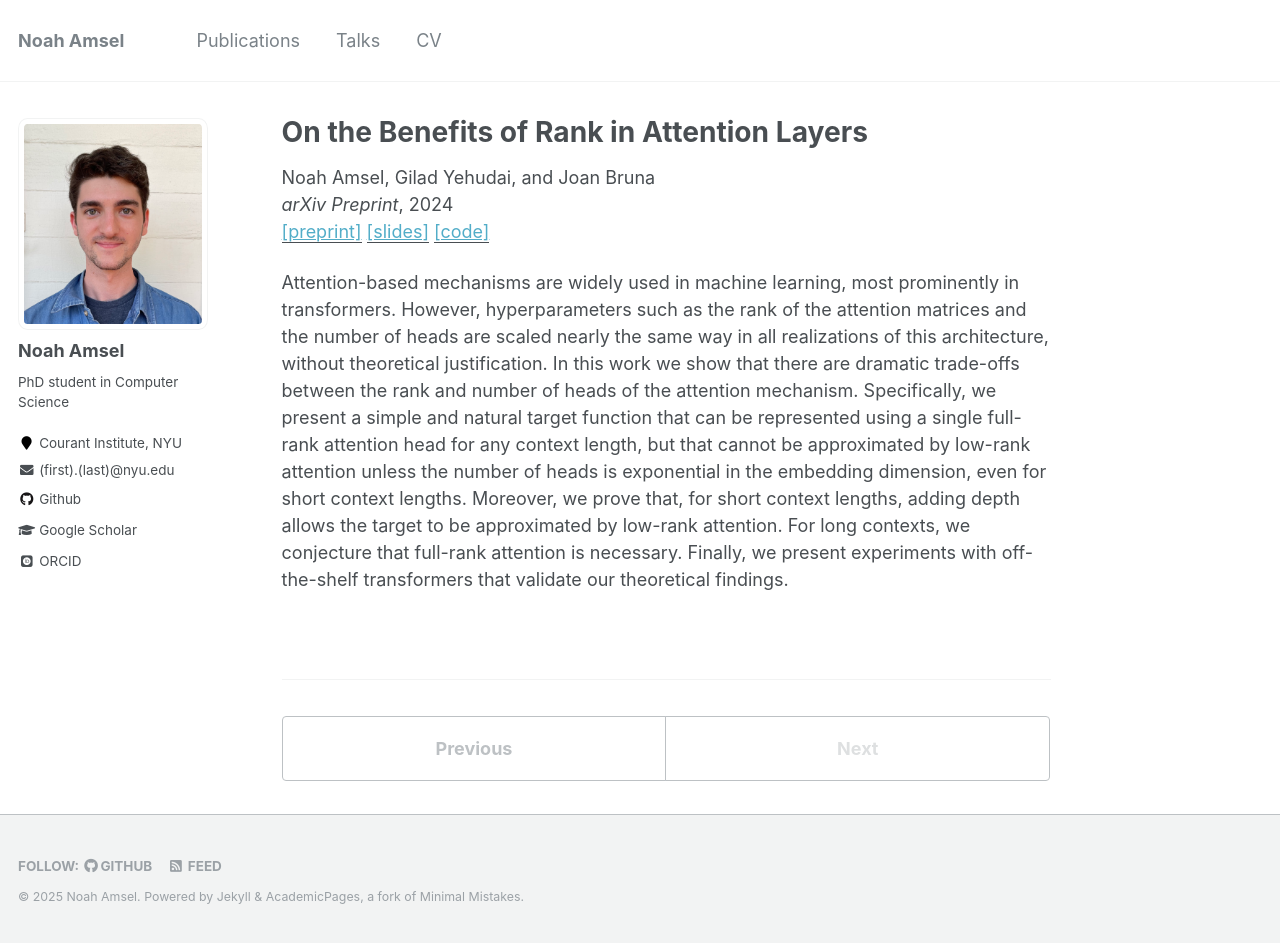
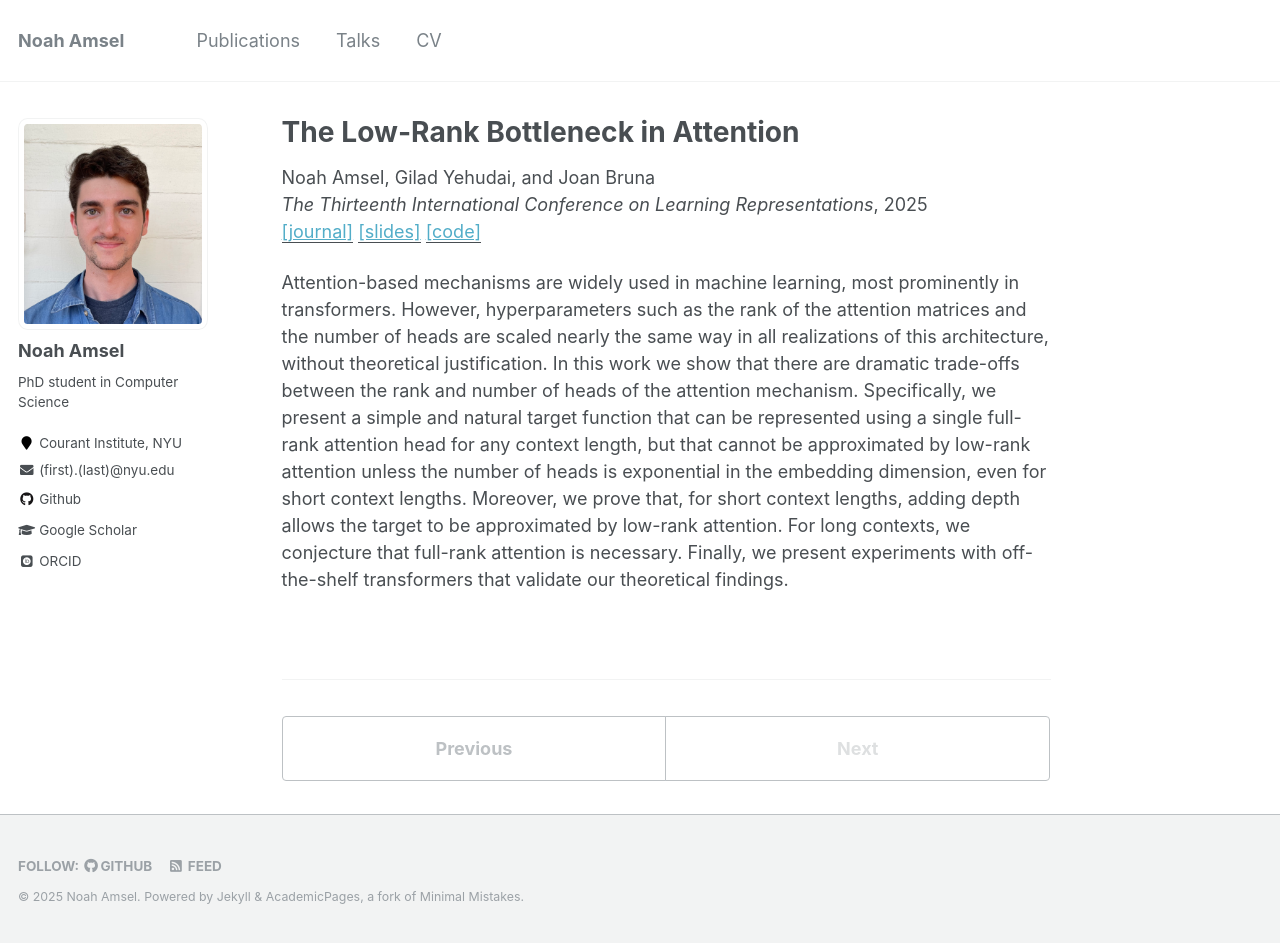
Before and after one commit to NoahAmsel/NoahAmsel.github.io, a Jekyll site: the page built from _publications/2025-the-lowrank-bottleneck-in-attention.md, in a window 1280 px wide and 943 px high. Built offline with Jekyll 4.4.1, drawn with Linux system fonts in a browser that asks for light colours; some web fonts are replaced.

Commit message:
bottleneck -> ICLR

```diff
--- a/_publications/2024-on-the-benefits-of-rank.md
+++ b/_publications/2025-the-lowrank-bottleneck-in-attention.md
@@ -1,11 +1,11 @@
 ---
-title: "On the Benefits of Rank in Attention Layers"
+title: "The Low-Rank Bottleneck in Attention"
 collection: "publications"
-permalink: "/publication/2024-on-the-benefits-of-rank"
-date: "2024-01-01"
+permalink: "/publication/2025-the-lowrank-bottleneck-in-attention"
+date: "2025-01-01"
 publication_authors: "Noah Amsel, Gilad Yehudai, and Joan Bruna"
-venue: "arXiv Preprint"
-paperurl: "https://arxiv.org/abs/2407.16153"
+venue: "The Thirteenth International Conference on Learning Representations"
+paperurl: "https://openreview.net/forum?id=y9Xp9NozPR"
 slides_url: "/files/chris_lab_meeting.pdf"
 poster_url: "/files/ny_academy_poster.pdf"
 code_url: "https://github.com/NoahAmsel/attention-formers"
--- a/markdown_generator/talks.json
+++ b/markdown_generator/talks.json
@@ -15,7 +15,7 @@
         "date": "2024-10-18",
         "location": "New York Academy of Sciences",
         "published": true,
-        "description": "Presented [our work](/publication/2024-on-the-benefits-of-rank) on attention rank at this [annual meeting](https://events.nyas.org/event/ml2024/summary)."
+        "description": "Presented [our work](/publication/2025-the-lowrank-bottleneck-in-attention) on attention rank at this [annual meeting](https://events.nyas.org/event/ml2024/summary)."
     },
     {
         "title": "Fixed-Sparsity Matrix Approximation from Matrix-Vector Products",
```
Also changed, not shown: _talks/2024-10-18-the-lowrank-bottleneck-in-attention.md (+1 -1 lines), cv/publications.bib (+6 -8 lines), 1 other file.
